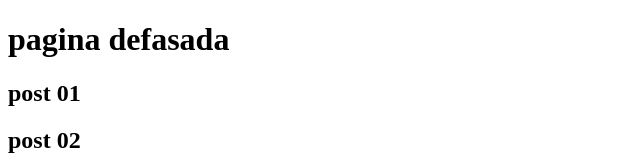
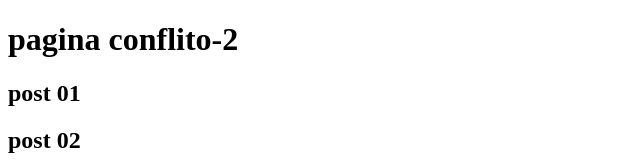
Before and after one commit to Pamplona115/aulagithub, a plain HTML site: page blog.html in a window 1280 px wide. Shown: the top 160 px of the page, without its empty margins (0-640 px from the left). Drawn offline with Linux system fonts and the light colour scheme.

Commit message:
conflito-2

```diff
--- a/blog.html
+++ b/blog.html
@@ -7,7 +7,7 @@
     <title>Document</title>
 </head>
 <body>
-    <h1>pagina defasada</h1>
+    <h1>pagina conflito-2</h1>
     <h2>post 01</h2>
     <h2>post 02</h2>
     <h2>post 03</h2>
```
